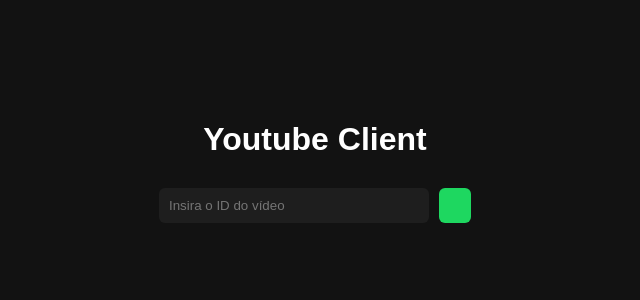
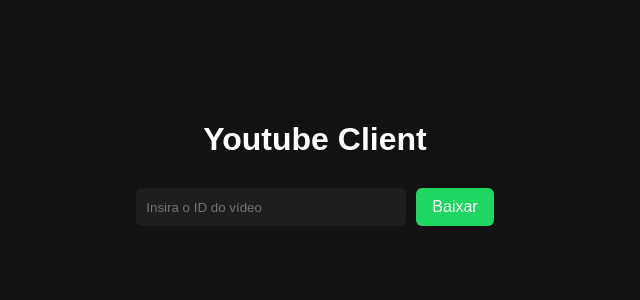
Before and after one commit to newthiagoassisk8/web-youtube-video-downloader, a React (Create React App) app: page / in a window 1280 px wide. Shown: the top 300 px of the page, without its empty margins (325-965 px from the left). Built offline with nearby package versions, Linux system fonts and the light colour scheme.

Commit message:
reorganizing files

```diff
--- a/src/App.tsx
+++ b/src/App.tsx
@@ -1,52 +1,17 @@
-import React, { useState } from 'react';
-import './App.css';
+import { BrowserRouter, Routes, Route } from 'react-router-dom'
+import { Home } from './pages/Home/Home';
+import { VideoDetails } from './pages/VideoDetails/VideoDetails';
+
 
 function App() {
-  const [videoId, setVideoID] = useState<string>('')
-  const [isLoading, setisLoading] = useState(false)
-
-  async function handleSubmit() {
-    try {
-      setisLoading(true)
-      const trimmedID = videoId.trim()
-      if (!trimmedID) return;
-
-      const response = await fetch(`http://192.168.0.27:8000/download`, {
-        method: "POST",
-        headers: {
-          "Content-Type": "application/json",
-        },
-        body: JSON.stringify({ id: trimmedID }),
-      });
-
-      const data = await response.json();
-
-
-    } catch (error) {
-      const errMsg = "Erro ao enviar comando: " + error;
-      alert(errMsg)
-
-    } finally {
-      setisLoading(false)
-
-    }
-
-  }
-
   return (
-    <div className="container">
-      <h1>Youtube Client</h1>
-      <div className="input-group">
-        <input
-          type='text'
-          placeholder='Insira o ID do vídeo'
-          value={videoId}
-          onChange={(e) => setVideoID(e.target.value)}
-        />
-        <button onClick={handleSubmit}></button>
-      </div>
-    </div>
-  );
+    <BrowserRouter>
+      <Routes>
+        <Route path="/" element={<Home />} />
+        <Route path="/video" element={<VideoDetails />} />
+      </Routes>
+    </BrowserRouter>
+  )
 }
 
 export default App;
--- /dev/null
+++ b/src/pages/Home/Home.tsx
@@ -0,0 +1,56 @@
+import { useState } from 'react';
+import './styles.css';
+
+export function Home() {
+    const [videoId, setVideoID] = useState<string>('')
+    const [isLoading, setisLoading] = useState(false)
+
+
+    async function handleSubmit() {
+        try {
+            setisLoading(true)
+            const trimmedID = videoId.trim()
+            if (!trimmedID) return;
+
+            const response = await fetch(`http://192.168.0.27:8000/download`, {
+                method: "POST",
+                headers: {
+                    "Content-Type": "application/json",
+                },
+                body: JSON.stringify({ id: trimmedID }),
+            });
+
+            const data = await response.json();
+            console.log(data)
+            return data
+
+        } catch (error) {
+            const errMsg = "Erro ao enviar comando: " + error;
+            alert(errMsg)
+
+        } finally {
+            setisLoading(false)
+
+        }
+
+    }
+
+    return (
+        <div className="container">
+            <h1>Youtube Client</h1>
+            <div className="input-group">
+                <input
+                    type='text'
+                    value={videoId}
+                    placeholder='Insira o ID do vídeo'
+                    onChange={(e) => setVideoID(e.target.value)}
+
+                />
+                <button onClick={handleSubmit} disabled={isLoading}>
+                    {isLoading ? 'Carregando...' : 'Baixar'}
+                </button>
+
+            </div>
+        </div>
+    );
+}
--- /dev/null
+++ b/src/pages/VideoDetails/VideoDetails.tsx
@@ -0,0 +1,4 @@
+export function VideoDetails() {
+    return (<>
+    </>)
+}
```
Also changed, not shown: src/pages/Home/styles.css (renamed from src/App.css).
